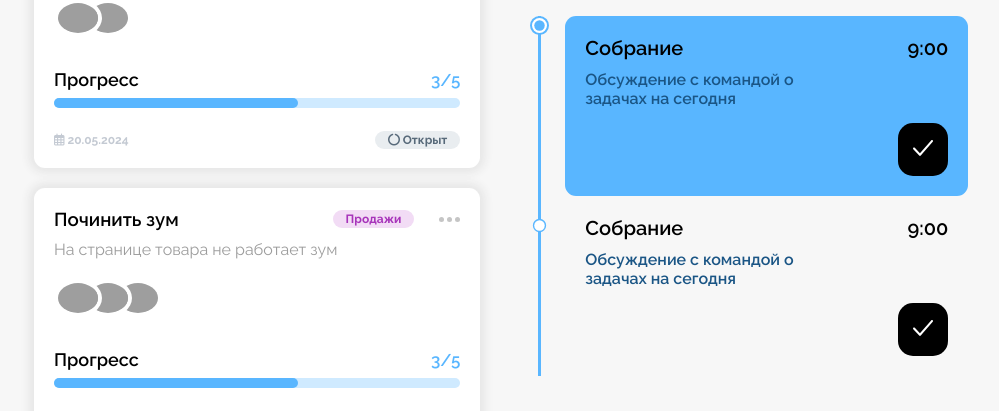
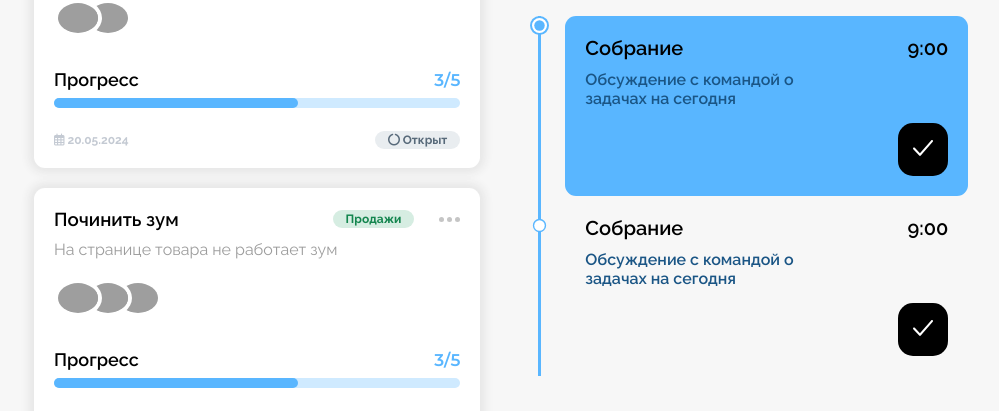
Before and after one commit to IliaGurelev/MirTecTracker, a Vue app: page / in a window 1280 px wide. Shown: the part 235-646 px from the top of the page, without its empty margins (16-1015 px from the left). Built offline with nearby package versions, Linux system fonts and the light colour scheme; grey boxes are pictures that could not be loaded.

Commit message:
Добавил пропсы портфелей задач

```diff
--- a/src/components/UI/ProgressBar.vue
+++ b/src/components/UI/ProgressBar.vue
@@ -24,6 +24,7 @@
   }
 
   .progress-task__value {
+    font-family: "Montserrat", sans-serif;
     font-size: 17px;
     font-weight: 600;
     color: var(--color-text-important);
--- a/src/components/UI/TaskBriefcase.vue
+++ b/src/components/UI/TaskBriefcase.vue
@@ -4,11 +4,31 @@
   })
 
   const briefcaseName = props.briefcase.name;
+  const color = props.briefcase.color;
+
+  let colorClass;
+  switch (color) {
+      case 'purple':
+          colorClass = 'task__tag--purple';
+          break;
+      case 'green':
+          colorClass = 'task__tag--green';
+          break;
+      case 'blue':
+          colorClass = 'task__tag--blue';
+          break;
+      case 'orange':
+          colorClass = 'task__tag--orange';
+          break;
+      default:
+          colorClass = 'task__tag--blue';
+          break;
+  }
 </script>
 
 <template>
   <div class="task__tags" :class="$attrs.class">
-    <span class="task__tag task__tag--purple">{{ briefcaseName }}</span>
+    <span class="task__tag" :class="colorClass">{{ briefcaseName }}</span>
   </div>
 </template>
 
```
